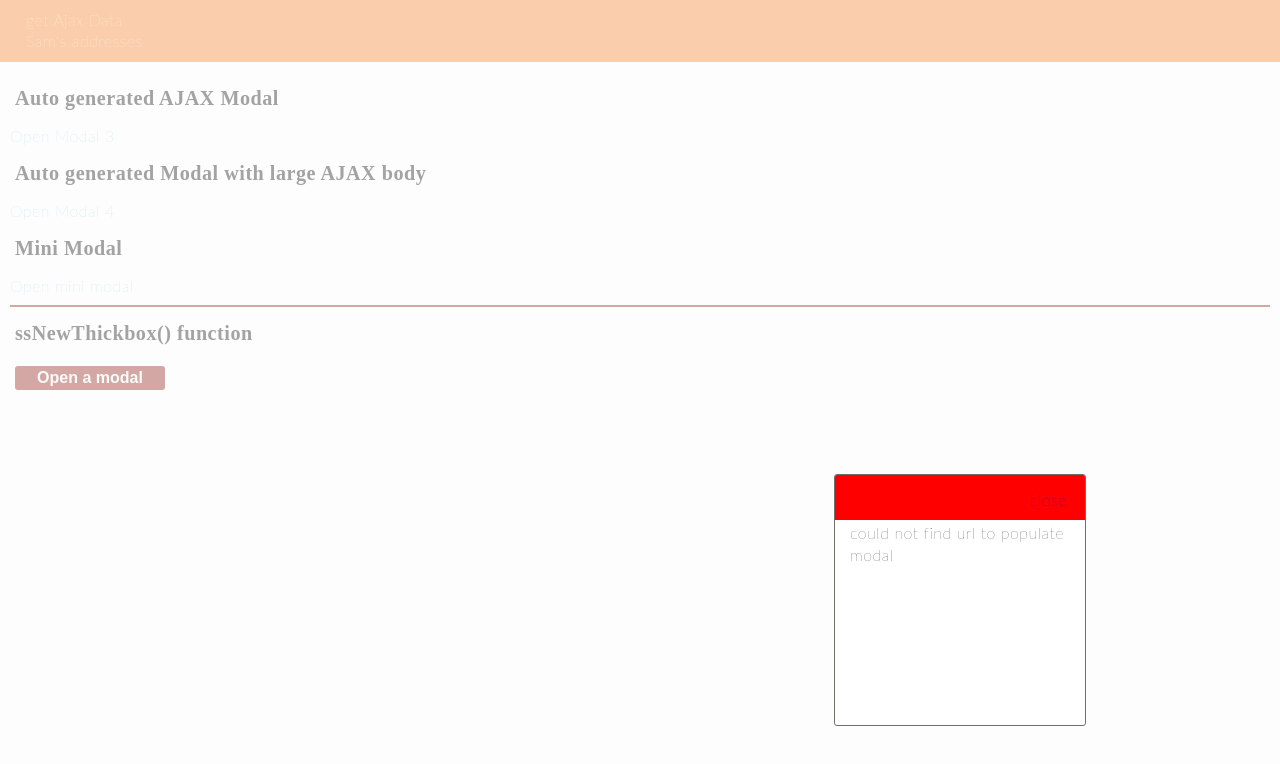
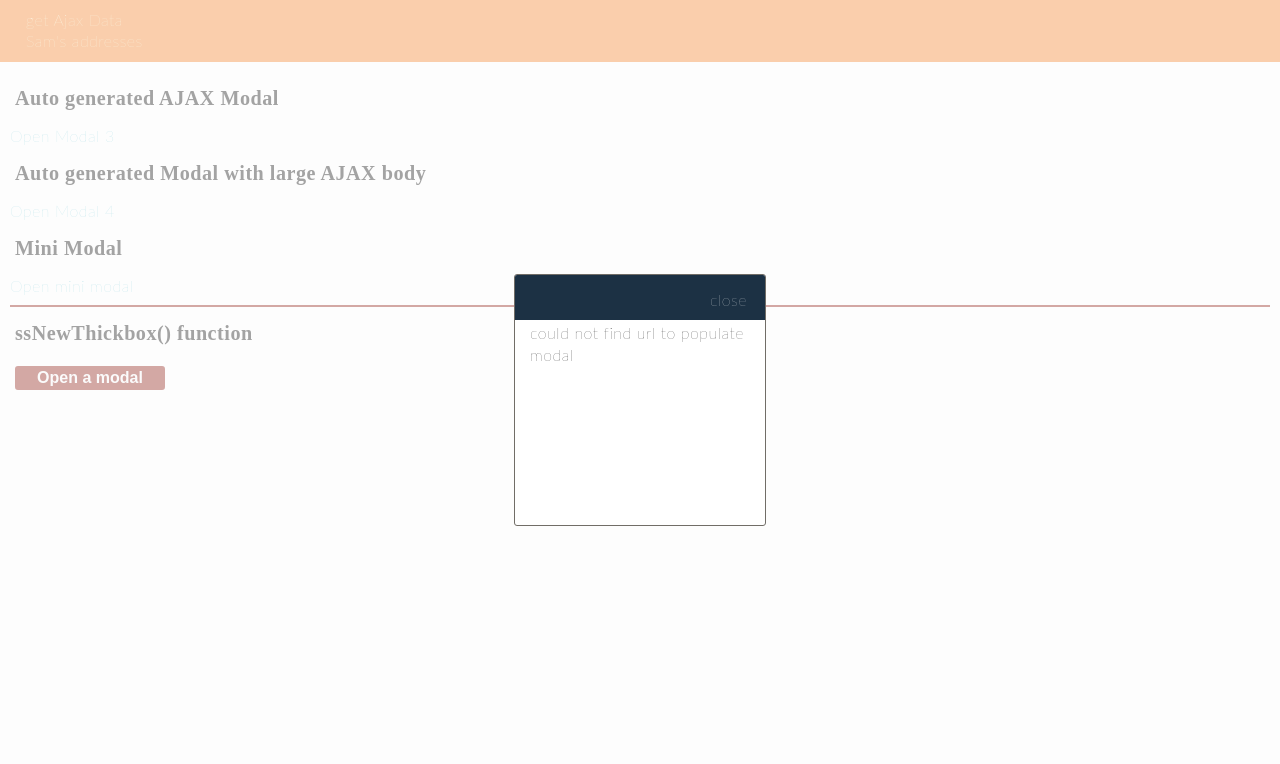
Before and after one commit to SamFeltip/Modal, a website: page public/index.html in a window 1280 px wide. Both pictures are taken after a click on the button "Open a modal". Drawn offline with Linux system fonts and the light colour scheme; no server answers.

Commit message:
counter the default behaviour of legacy thickbox

```diff
--- a/public/styles/Style.css
+++ b/public/styles/Style.css
@@ -624,21 +624,21 @@ input.sfdisabled
 #TB_closeAjaxWindow,
 #TB_title
 {
-  /* background-color:#1c3144 !important; */
-  background-color: red;
-  /*color:white;*/
+  background-color:#1c3144 !important;
+  /* background-color: red; */
+  color:white;
 }
 
 #TB_closeAjaxWindow a
 {
-  /* color:#f6f6f6 !important; */
-  color: blue;
+  color:#f6f6f6 !important;
+  /* color: blue; */
 }
 
 #TB_ajaxWindowTitle
 {
-  /* color:white !important; */
-  color: greenyellow;
+  color:white !important;
+  /* color: greenyellow; */
 
 }
 
--- a/public/styles/modalStyles.css
+++ b/public/styles/modalStyles.css
@@ -43,6 +43,9 @@ dialog#TB_window {
   overflow: hidden;
   display: flex;
   flex-direction: column;
+
+  left: 0;
+  top: 0;
 }
 
 dialog#TB_window #TB_title {
```
